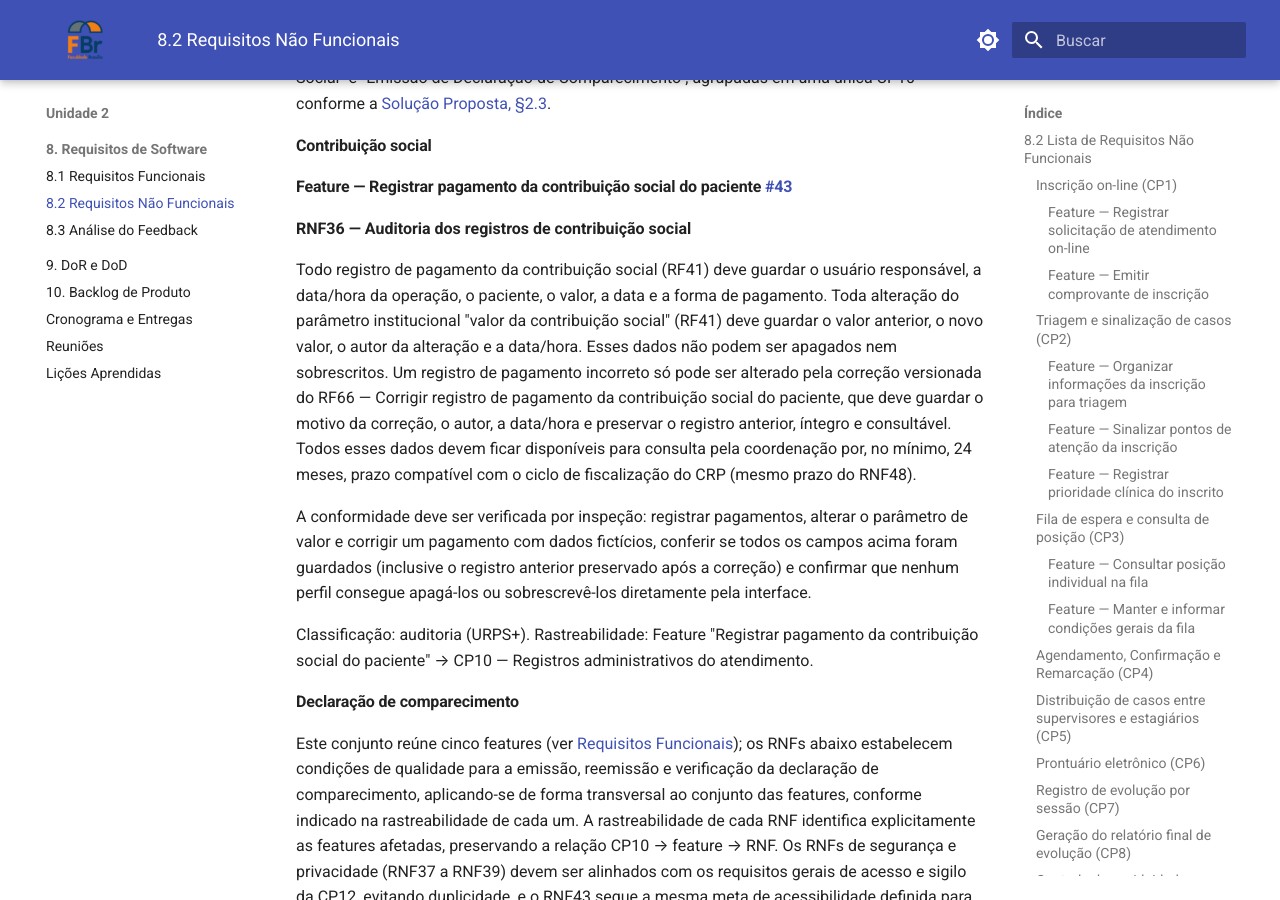
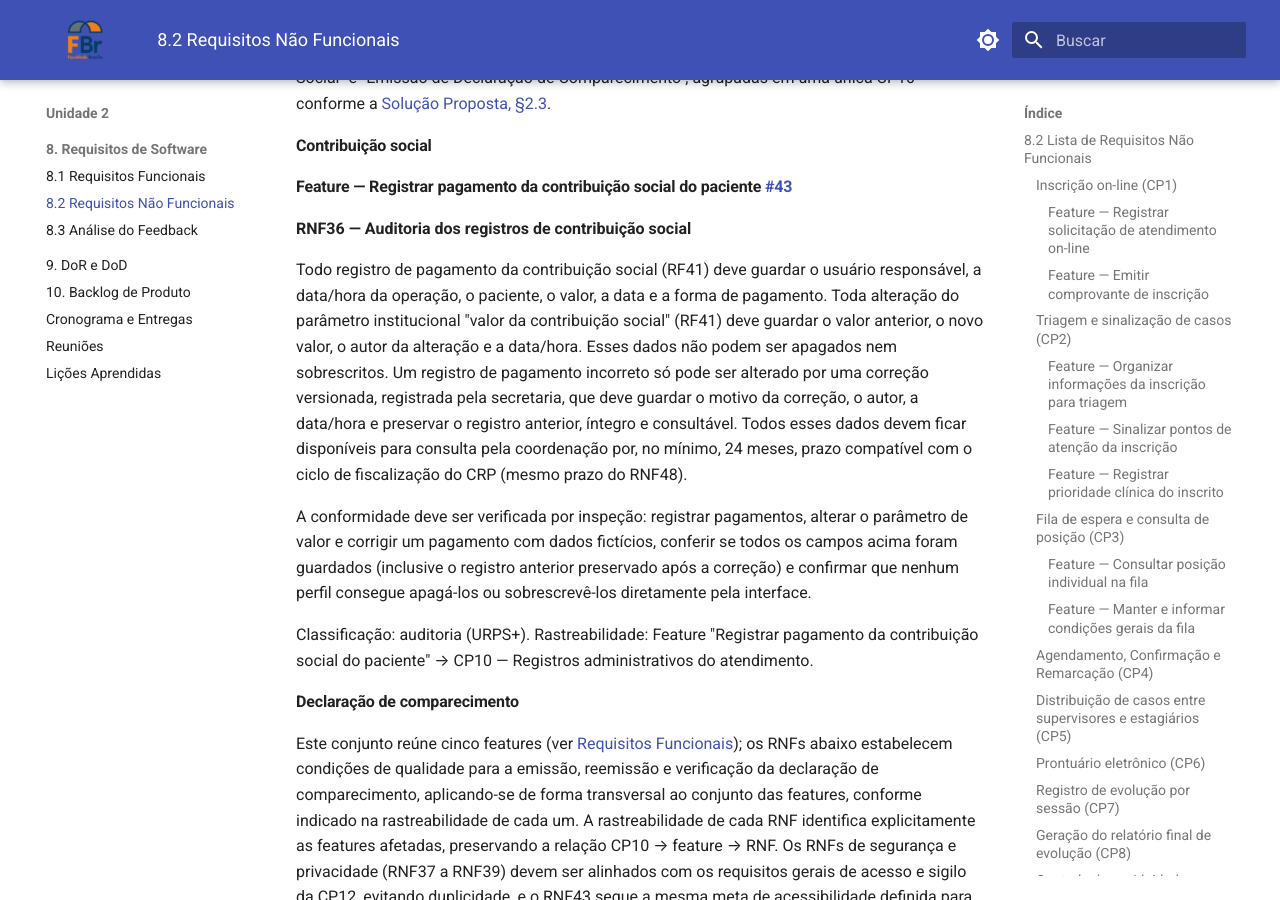
Before and after one commit to mdsreq-fga-unb/REQ-2026.2-T02-ClinicaEscolaFBr, an MkDocs documentation site: the page built from docs/unidade-2/requisitos/nao-funcionais.md, in a window 1280 px wide and 900 px high, scrolled down 18560 px. Built offline with MkDocs 1.6.1 and Material for MkDocs 9.7.7, drawn with Linux system fonts in a browser that asks for light colours; some of the changed text lies outside the part shown.

Commit message:
docs: corrige referências pendentes na PR #65 e adiciona entrada no histórico
- remove referências ao RF66 (nunca criado) no RNF36 e em analise-feedback.md,
  descrevendo a correção versionada diretamente no RNF36
- ajusta RNF43 para refletir escopo real (só a tela de emissão), já que a
  acessibilidade do documento gerado não foi endereçada nesta PR
- adiciona a entrada 2.27 no Histórico de Revisão do docs/index.md

```diff
--- a/docs/unidade-2/requisitos/nao-funcionais.md
+++ b/docs/unidade-2/requisitos/nao-funcionais.md
@@ -453,7 +453,7 @@ A CP10 reúne as condições de qualidade das antigas características "Registro
 
 **RNF36 — Auditoria dos registros de contribuição social**
 
-Todo registro de pagamento da contribuição social (RF41) deve guardar o usuário responsável, a data/hora da operação, o paciente, o valor, a data e a forma de pagamento. Toda alteração do parâmetro institucional "valor da contribuição social" (RF41) deve guardar o valor anterior, o novo valor, o autor da alteração e a data/hora. Esses dados não podem ser apagados nem sobrescritos. Um registro de pagamento incorreto só pode ser alterado pela correção versionada do RF66 — Corrigir registro de pagamento da contribuição social do paciente, que deve guardar o motivo da correção, o autor, a data/hora e preservar o registro anterior, íntegro e consultável. Todos esses dados devem ficar disponíveis para consulta pela coordenação por, no mínimo, 24 meses, prazo compatível com o ciclo de fiscalização do CRP (mesmo prazo do RNF48).
+Todo registro de pagamento da contribuição social (RF41) deve guardar o usuário responsável, a data/hora da operação, o paciente, o valor, a data e a forma de pagamento. Toda alteração do parâmetro institucional "valor da contribuição social" (RF41) deve guardar o valor anterior, o novo valor, o autor da alteração e a data/hora. Esses dados não podem ser apagados nem sobrescritos. Um registro de pagamento incorreto só pode ser alterado por uma correção versionada, registrada pela secretaria, que deve guardar o motivo da correção, o autor, a data/hora e preservar o registro anterior, íntegro e consultável. Todos esses dados devem ficar disponíveis para consulta pela coordenação por, no mínimo, 24 meses, prazo compatível com o ciclo de fiscalização do CRP (mesmo prazo do RNF48).
 
 A conformidade deve ser verificada por inspeção: registrar pagamentos, alterar o parâmetro de valor e corrigir um pagamento com dados fictícios, conferir se todos os campos acima foram guardados (inclusive o registro anterior preservado após a correção) e confirmar que nenhum perfil consegue apagá-los ou sobrescrevê-los diretamente pela interface.
 
@@ -518,7 +518,7 @@ A conformidade deve ser verificada por inspeção do documento em impressão e e
 Classificação: compatibilidade e restrição de produto (URPS+).
 Rastreabilidade: CP10 — Registros administrativos do atendimento (transversal às features "Emitir declaração de comparecimento do paciente" e "Reemitir declaração de comparecimento").
 
-**RNF43 — Acessibilidade da tela de emissão e do documento**
+**RNF43 — Acessibilidade da tela de emissão**
 
 A tela de emissão e a de listagem de sessões (RF44) devem ser acessíveis a pessoas com limitações visuais, seguindo a mesma meta de conformidade definida para a CP14 (RNF56): navegação por teclado, contraste adequado e compatibilidade com leitor de tela.
 
```
Also changed, not shown: docs/index.md (+1 -0 lines), docs/unidade-2/requisitos/analise-feedback.md (+1 -2 lines).
